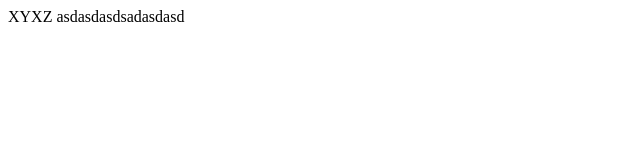
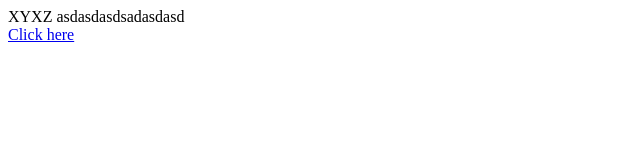
Before and after one commit to nadja2704/assign3, a plain HTML site: page index.html in a window 1280 px wide. Shown: the full height of the page, 0-640 px from the left. Drawn offline with Linux system fonts and the light colour scheme.

Commit message:
Inital commit

```diff
--- a/index.html
+++ b/index.html
@@ -4,6 +4,7 @@
 </head>
 
 <body>
-  XYXZ asdasdasdsadasdasd
+  XYXZ asdasdasdsadasdasd<br>
+  <a href="nextpage.html">Click here</a>
 </body>
 </html>
```
Also changed, not shown: nextpage.html (added, +10 -0 lines).
